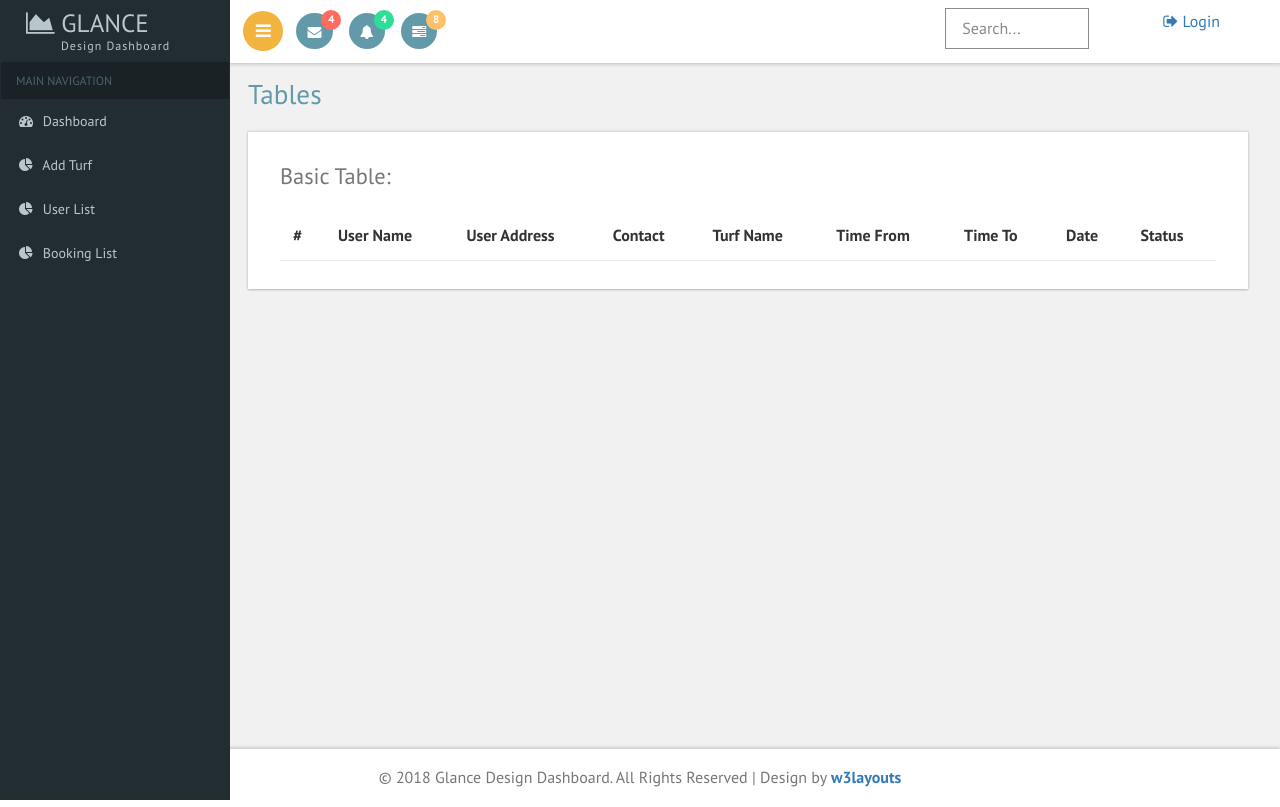
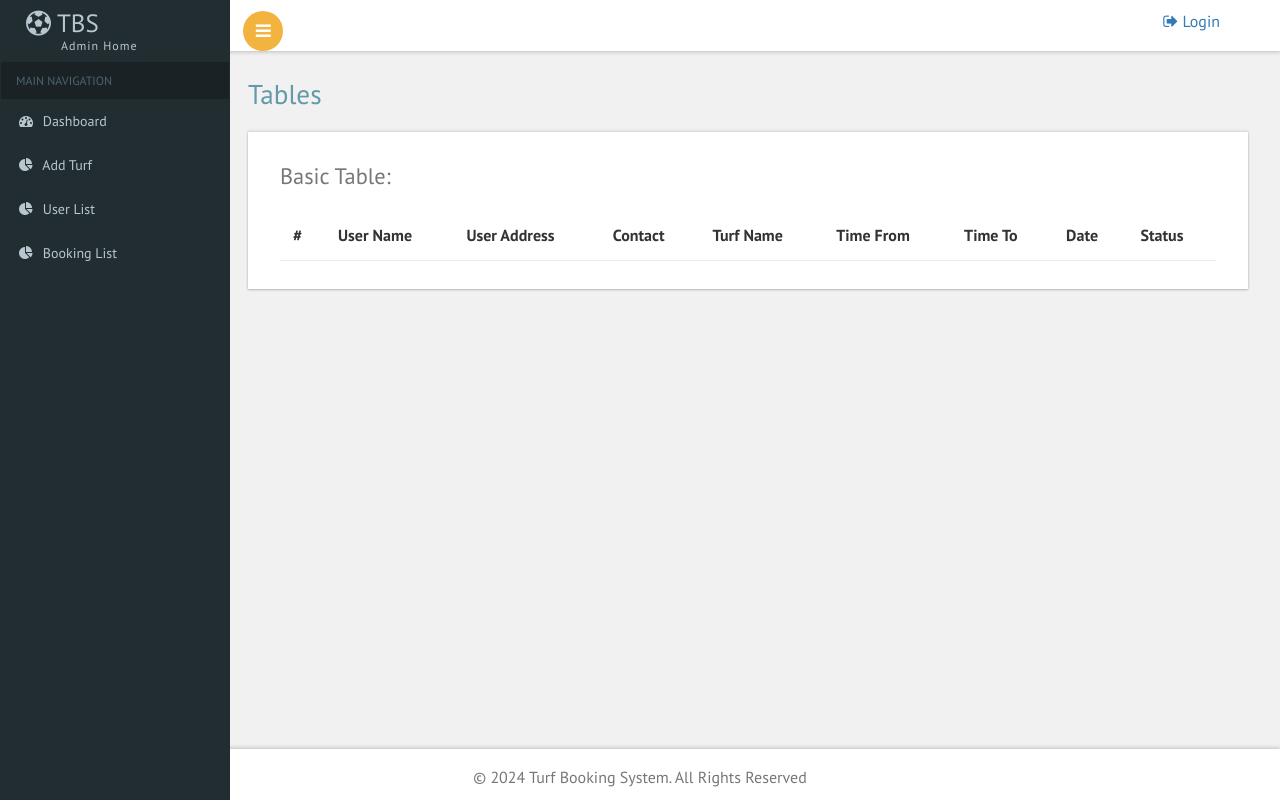
Before and after one commit to thejasreerajup/Turf-Booking-System, a Django app: page /adminviewbooking/ in a window 1280 px wide. Run offline with Django 3.2, Linux system fonts and the light colour scheme; data that the repository does not hold is empty; some libraries are stand-ins or nearby versions; grey boxes are pictures that could not be loaded.

Commit message:
admin_home_setup

```diff
--- a/template/bookinglist.html
+++ b/template/bookinglist.html
@@ -56,7 +56,7 @@ SmartPhone Compatible web template, free WebDesigns for Nokia, Samsung, LG, Sony
             <span class="icon-bar"></span>
             <span class="icon-bar"></span>
             </button>
-            <h1><a class="navbar-brand" href="index.html"><span class="fa fa-area-chart"></span> Glance<span class="dashboard_text">Design dashboard</span></a></h1>
+            <h1><a class="navbar-brand" href="/adminindex"><span class="fa fa-futbol-o"></span> TBS<span class="dashboard_text">Admin Home</span></a></h1>
           </div>
           <div class="collapse navbar-collapse" id="bs-example-navbar-collapse-1">
 
@@ -122,142 +122,10 @@ SmartPhone Compatible web template, free WebDesigns for Nokia, Samsung, LG, Sony
 		<!-- header-starts -->
 		<div class="sticky-header header-section ">
 			<div class="header-left">
-
 				<!--toggle button start-->
 				<button id="showLeftPush"><i class="fa fa-bars"></i></button>
 				<!--toggle button end-->
 				<div class="profile_details_left"><!--notifications of menu start -->
-					<ul class="nofitications-dropdown">
-						<li class="dropdown head-dpdn">
-							<a href="#" class="dropdown-toggle" data-toggle="dropdown" aria-expanded="false"><i class="fa fa-envelope"></i><span class="badge">4</span></a>
-							<ul class="dropdown-menu">
-								<li>
-									<div class="notification_header">
-										<h3>You have 3 new messages</h3>
-									</div>
-								</li>
-								<li><a href="#">
-								   <div class="user_img"><img src="/static/images1/1.jpg" alt=""></div>
-								   <div class="notification_desc">
-									<p>Lorem ipsum dolor amet</p>
-									<p><span>1 hour ago</span></p>
-									</div>
-								   <div class="clearfix"></div>
-								</a></li>
-								<li class="odd"><a href="#">
-									<div class="user_img"><img src="/static/images1/4.jpg" alt=""></div>
-								   <div class="notification_desc">
-									<p>Lorem ipsum dolor amet </p>
-									<p><span>1 hour ago</span></p>
-									</div>
-								  <div class="clearfix"></div>
-								</a></li>
-								<li><a href="#">
-								   <div class="user_img"><img src="/static/images1/3.jpg" alt=""></div>
-								   <div class="notification_desc">
-									<p>Lorem ipsum dolor amet </p>
-									<p><span>1 hour ago</span></p>
-									</div>
-								   <div class="clearfix"></div>
-								</a></li>
-								<li>
-									<div class="notification_bottom">
-										<a href="#">See all messages</a>
-									</div>
-								</li>
-							</ul>
-						</li>
-						<li class="dropdown head-dpdn">
-							<a href="#" class="dropdown-toggle" data-toggle="dropdown" aria-expanded="false"><i class="fa fa-bell"></i><span class="badge blue">4</span></a>
-							<ul class="dropdown-menu">
-								<li>
-									<div class="notification_header">
-										<h3>You have 3 new notification</h3>
-									</div>
-								</li>
-								<li><a href="#">
-									<div class="user_img"><img src="/static/images1/4.jpg" alt=""></div>
-								   <div class="notification_desc">
-									<p>Lorem ipsum dolor amet</p>
-									<p><span>1 hour ago</span></p>
-									</div>
-								  <div class="clearfix"></div>
-								 </a></li>
-								 <li class="odd"><a href="#">
-									<div class="user_img"><img src="/static/images1/1.jpg" alt=""></div>
-								   <div class="notification_desc">
-									<p>Lorem ipsum dolor amet </p>
-									<p><span>1 hour ago</span></p>
-									</div>
-								   <div class="clearfix"></div>
-								 </a></li>
-								 <li><a href="#">
-									<div class="user_img"><img src="/static/images1/3.jpg" alt=""></div>
-								   <div class="notification_desc">
-									<p>Lorem ipsum dolor amet </p>
-									<p><span>1 hour ago</span></p>
-									</div>
-								   <div class="clearfix"></div>
-								 </a></li>
-								 <li>
-									<div class="notification_bottom">
-										<a href="#">See all notifications</a>
-									</div>
-								</li>
-							</ul>
-						</li>
-						<li class="dropdown head-dpdn">
-							<a href="#" class="dropdown-toggle" data-toggle="dropdown" aria-expanded="false"><i class="fa fa-tasks"></i><span class="badge blue1">8</span></a>
-							<ul class="dropdown-menu">
-								<li>
-									<div class="notification_header">
-										<h3>You have 8 pending task</h3>
-									</div>
-								</li>
-								<li><a href="#">
-									<div class="task-info">
-										<span class="task-desc">Database update</span><span class="percentage">40%</span>
-										<div class="clearfix"></div>
-									</div>
-									<div class="progress progress-striped active">
-										<div class="bar yellow" style="width:40%;"></div>
-									</div>
-								</a></li>
-								<li><a href="#">
-									<div class="task-info">
-										<span class="task-desc">Dashboard done</span><span class="percentage">90%</span>
-									   <div class="clearfix"></div>
-									</div>
-									<div class="progress progress-striped active">
-										 <div class="bar green" style="width:90%;"></div>
-									</div>
-								</a></li>
-								<li><a href="#">
-									<div class="task-info">
-										<span class="task-desc">Mobile App</span><span class="percentage">33%</span>
-										<div class="clearfix"></div>
-									</div>
-								   <div class="progress progress-striped active">
-										 <div class="bar red" style="width: 33%;"></div>
-									</div>
-								</a></li>
-								<li><a href="#">
-									<div class="task-info">
-										<span class="task-desc">Issues fixed</span><span class="percentage">80%</span>
-									   <div class="clearfix"></div>
-									</div>
-									<div class="progress progress-striped active">
-										 <div class="bar  blue" style="width: 80%;"></div>
-									</div>
-								</a></li>
-								<li>
-									<div class="notification_bottom">
-										<a href="#">See all pending tasks</a>
-									</div>
-								</li>
-							</ul>
-						</li>
-					</ul>
 					<div class="clearfix"> </div>
 				</div>
 				<!--notification menu end -->
@@ -266,52 +134,37 @@ SmartPhone Compatible web template, free WebDesigns for Nokia, Samsung, LG, Sony
 			<div class="header-right">
 
 
-				<!--search-box-->
-				<div class="search-box">
-					<form class="input">
-						<input class="sb-search-input input__field--madoka" placeholder="Search..." type="search" id="input-31" />
-						<label class="input__label" for="input-31">
-							<svg class="graphic" width="100%" height="100%" viewBox="0 0 404 77" preserveAspectRatio="none">
-								<path d="m0,0l404,0l0,77l-404,0l0,-77z"/>
-							</svg>
-						</label>
-					</form>
-				</div><!--//end-search-box-->
 
 				<div class="profile_details">
 					<ul>
 						<li class="dropdown profile_details_drop">
 							<a href="#" class="dropdown-toggle" data-toggle="dropdown" aria-expanded="false">
-								<!-- <div class="profile_img"> -->
-									<center>
+								<!-- <div class="profile_img">
+									<span class="prfil-img"><img src="/static/images1/2.jpg" alt=""> </span>
+									<div class="user-name">
+										<p>Admin Name</p>
+										<span>Administrator</span>
+									</div>
+									<i class="fa fa-angle-down lnr"></i>
+									<i class="fa fa-angle-up lnr"></i>
+									<div class="clearfix"></div>
+								</div>
+							</a>
+							<ul class="dropdown-menu drp-mnu">
+								<li> <a href="#"><i class="fa fa-cog"></i> Settings</a> </li>
+								<li> <a href="#"><i class="fa fa-user"></i> My Account</a> </li>
+								<li> <a href="#"><i class="fa fa-suitcase"></i> Profile</a> </li>
+								<li> <a href="#"><i class="fa fa-sign-out"></i> Logout</a> </li>
+							</ul> -->
+							<center>
 									<span class="prfil-img">
 										{% if request.session.id %}
-				 						<li> <a href="/adminlogin/"><i class="fa fa-sign-out"></i> Logout</a> </li>
+				 						<li> <a href="/adminlogout/"><i class="fa fa-sign-out"></i> Logout</a> </li>
 				 						{% else %}
 				 						<li> <a href="#"><i class="fa fa-sign-out"></i> Login</a> </li>
 							 			{% endif %}
 										<!-- <img src="/static/images1/2.jpg" alt=""> -->
 										 </span> </center>
-									<!-- <div class="user-name">
-										<p>Admin Name</p>
-										<span>Administrator</span>
-									</div> -->
-									<!-- <i class="fa fa-angle-down lnr"></i>
-									<i class="fa fa-angle-up lnr"></i> -->
-									<!-- <div class="clearfix"></div>
-								</div> -->
-							</a>
-							<!-- <ul class="dropdown-menu drp-mnu">
-								<li> <a href="#"><i class="fa fa-cog"></i> Settings</a> </li>
-								<li> <a href="#"><i class="fa fa-user"></i> My Account</a> </li>
-								<li> <a href="#"><i class="fa fa-suitcase"></i> Profile</a> </li>
-								<li> <a href="#"><i class="fa fa-sign-out"></i> Logout</a> </li>
-								{% if request.session.id %}
-				 				<li> <a href="/adminlogin/"><i class="fa fa-sign-out"></i> Logout</a> </li>
-				 				{% else %}
-				 				<li> <a href="#"><i class="fa fa-sign-out"></i> Login</a> </li>
-							 	{% endif %}
-							</ul> -->
 						</li>
 					</ul>
 				</div>
@@ -381,7 +234,7 @@ SmartPhone Compatible web template, free WebDesigns for Nokia, Samsung, LG, Sony
 		</div>
 		<!--footer-->
 		<div class="footer">
-		   <p>&copy; 2018 Glance Design Dashboard. All Rights Reserved | Design by <a href="https://w3layouts.com/" target="_blank">w3layouts</a></p>
+		   <p>&copy; 2024 Turf Booking System. All Rights Reserved</p>
 	   </div>
         <!--//footer-->
 	</div>
```
